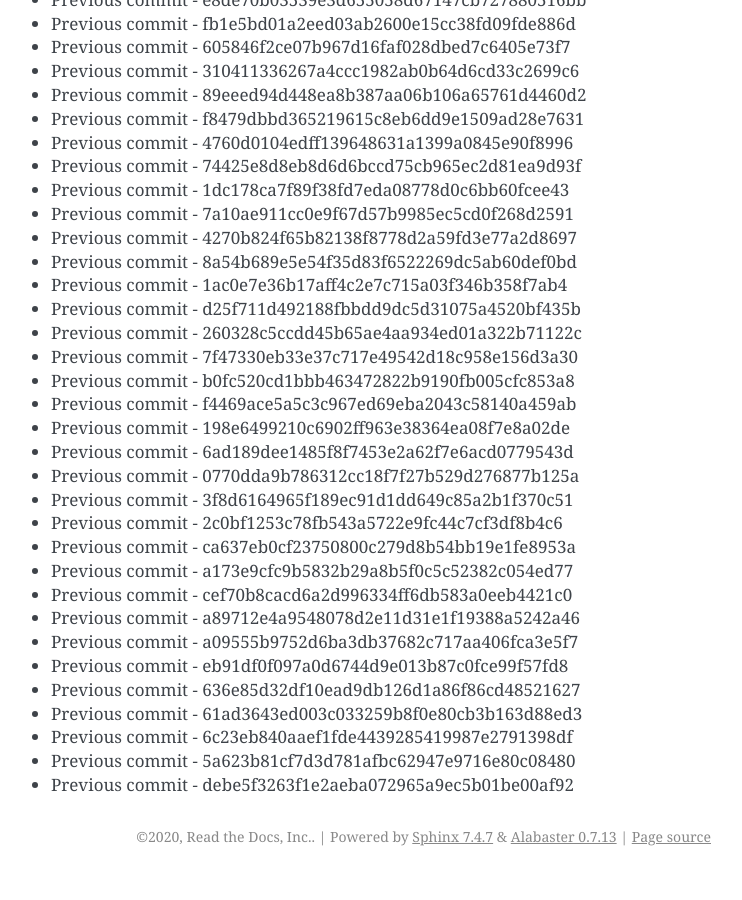
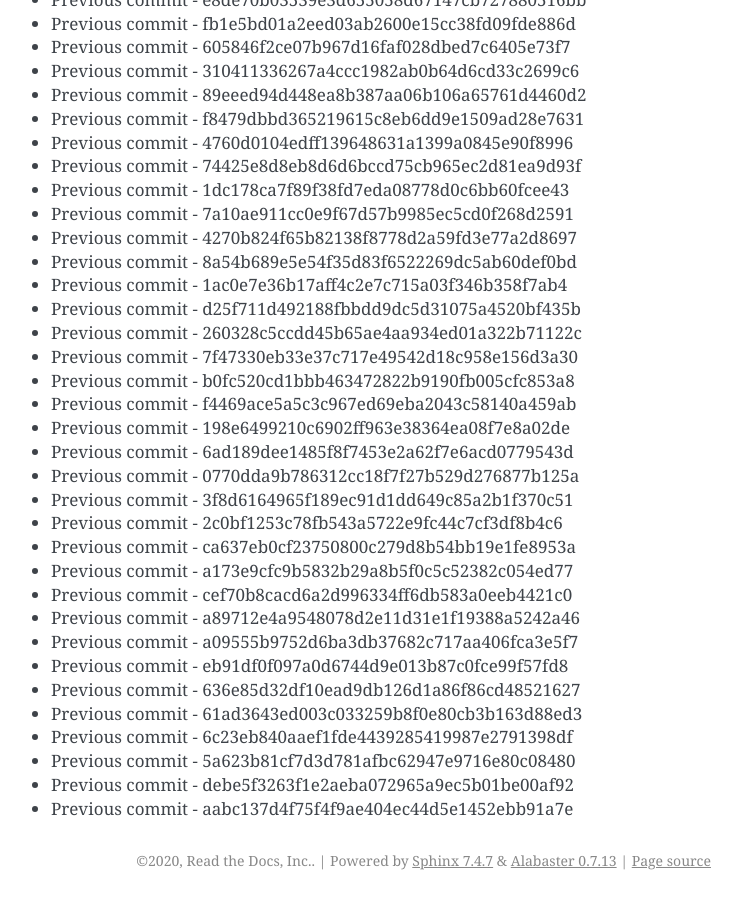
Before and after one commit to readthedocs/rtd-git-stresstest, a Sphinx documentation site: the page built from docs/updates.rst, in a window 1280 px wide and 900 px high, scrolled down 90251 px. Shown: the whole window, without its empty margins (399-1141 px from the left). Built offline with Sphinx 7.4.7, drawn with Linux system fonts in a browser that asks for light colours; before the commit the page ends 91127 px from its top, so only the background shows below that.

Commit message:
Generating commit from previous: aabc137d4f75f4f9ae404ec44d5e1452ebb91a7e

```diff
--- a/docs/updates.rst
+++ b/docs/updates.rst
@@ -3824,3 +3824,4 @@ It can be tested for any performance characteristics.
 * Previous commit - 6c23eb840aaef1fde4439285419987e2791398df
 * Previous commit - 5a623b81cf7d3d781afbc62947e9716e80c08480
 * Previous commit - debe5f3263f1e2aeba072965a9ec5b01be00af92
+* Previous commit - aabc137d4f75f4f9ae404ec44d5e1452ebb91a7e
```
